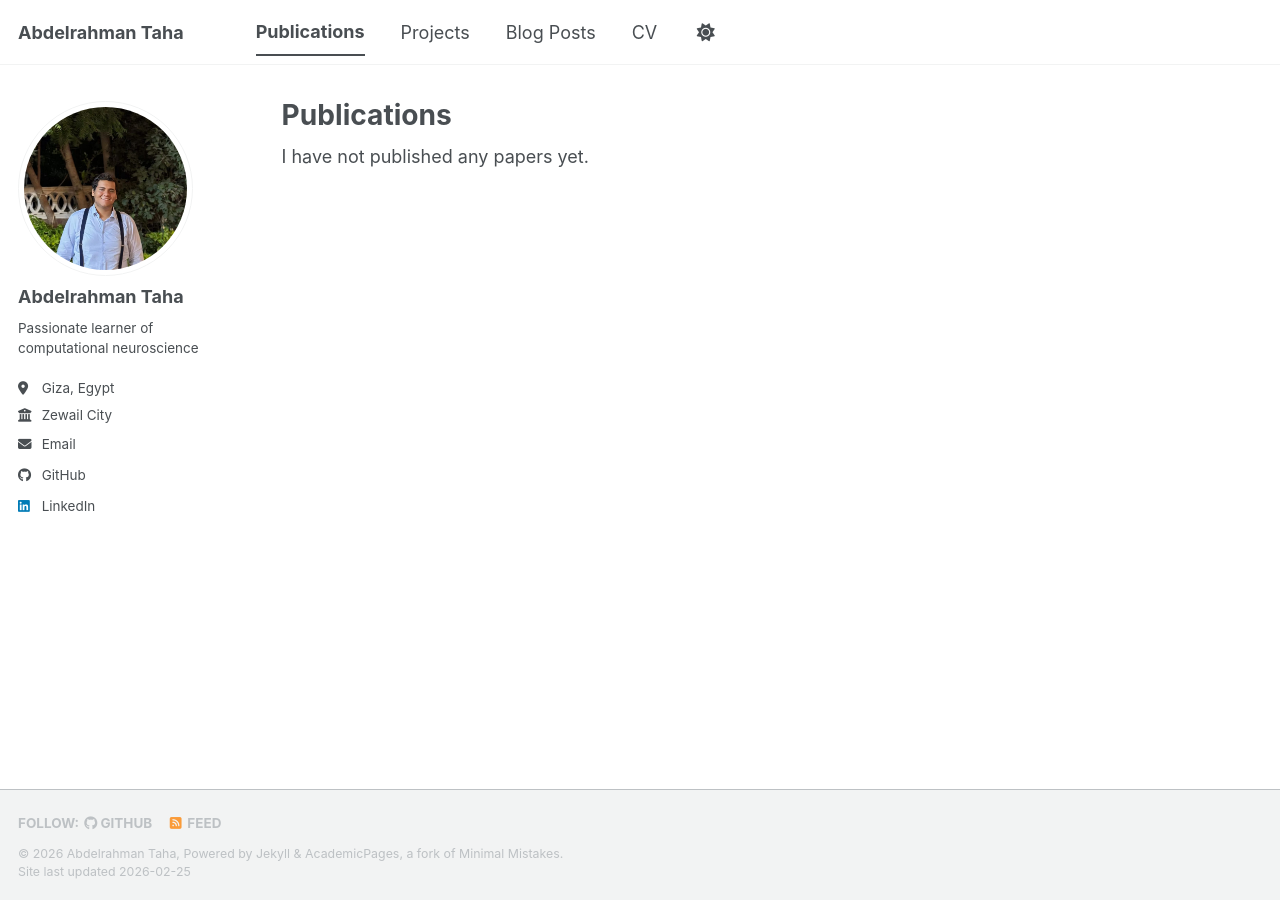
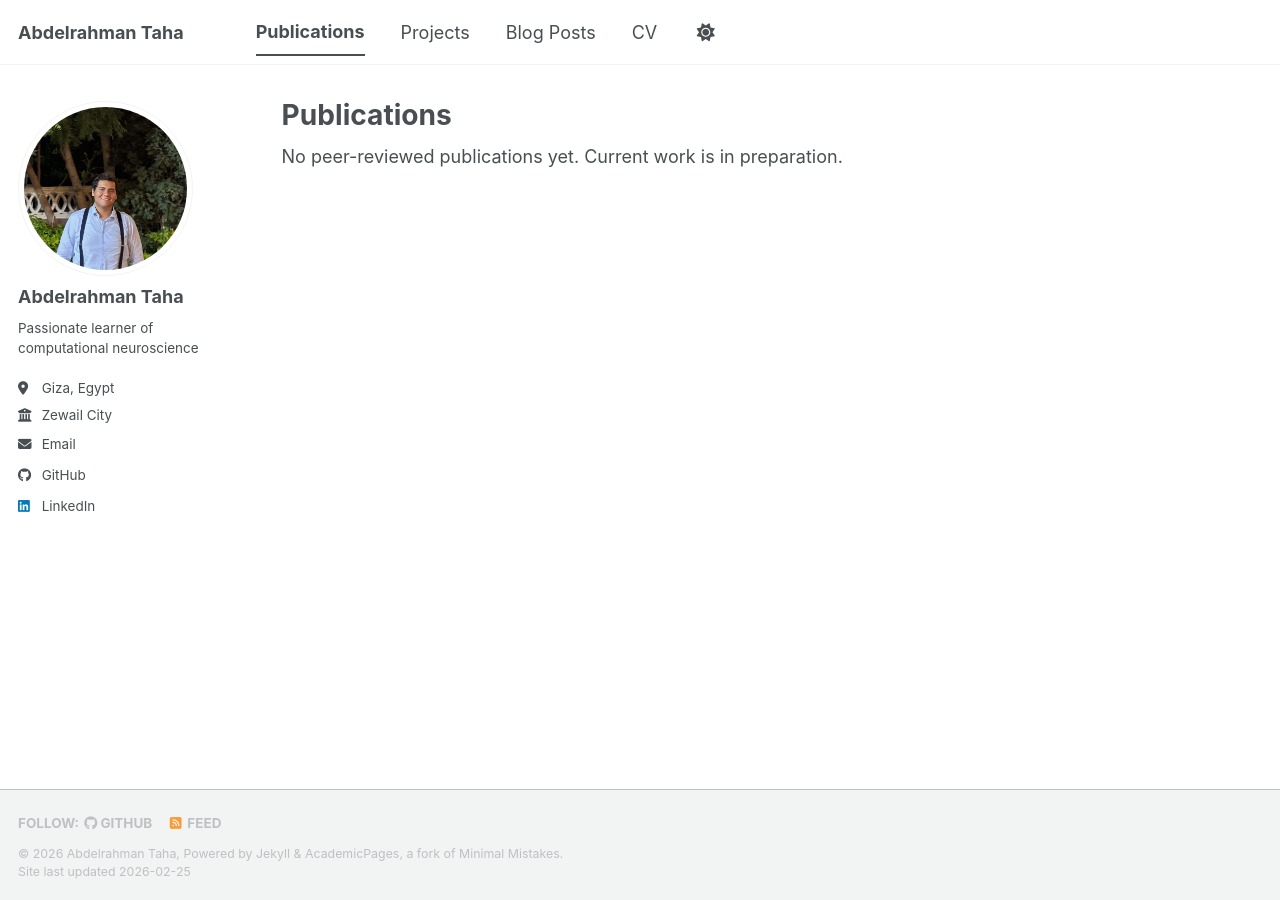
Before and after one commit to Hacker1one/hacker1one.github.io, a Jekyll site: the page built from _pages/publications.html, in a window 1280 px wide. Built offline with Jekyll 4.4.1, drawn with Linux system fonts in a browser that asks for light colours; a script bundle is joined from its source files by our own code; library files that are not in the unit come from our copies.

Commit message:
Update publications.html

```diff
--- a/_pages/publications.html
+++ b/_pages/publications.html
@@ -34,4 +34,4 @@ author_profile: true
 {% endif %}
 
 -->
-I have not published any papers yet.
+No peer-reviewed publications yet. Current work is in preparation.
```
